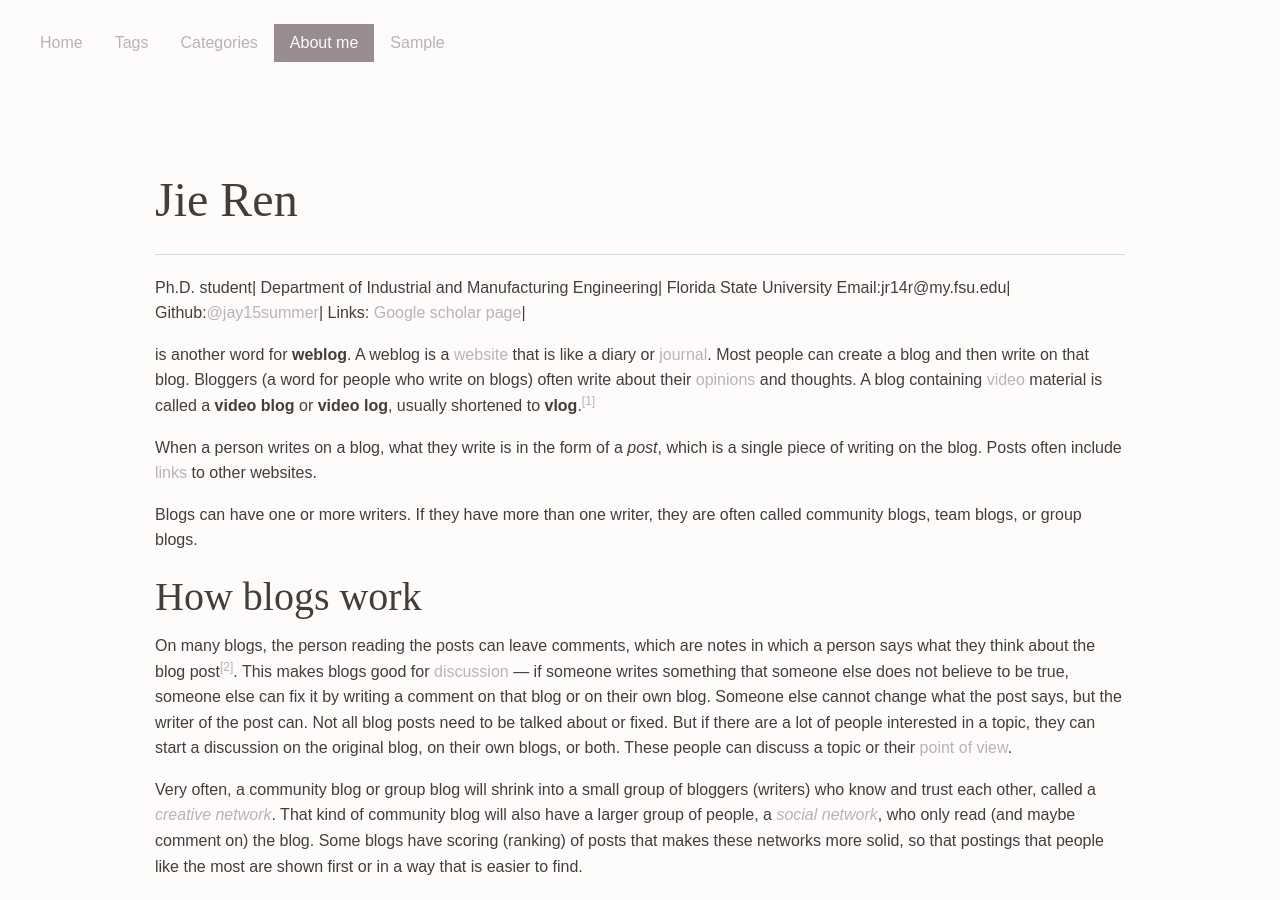
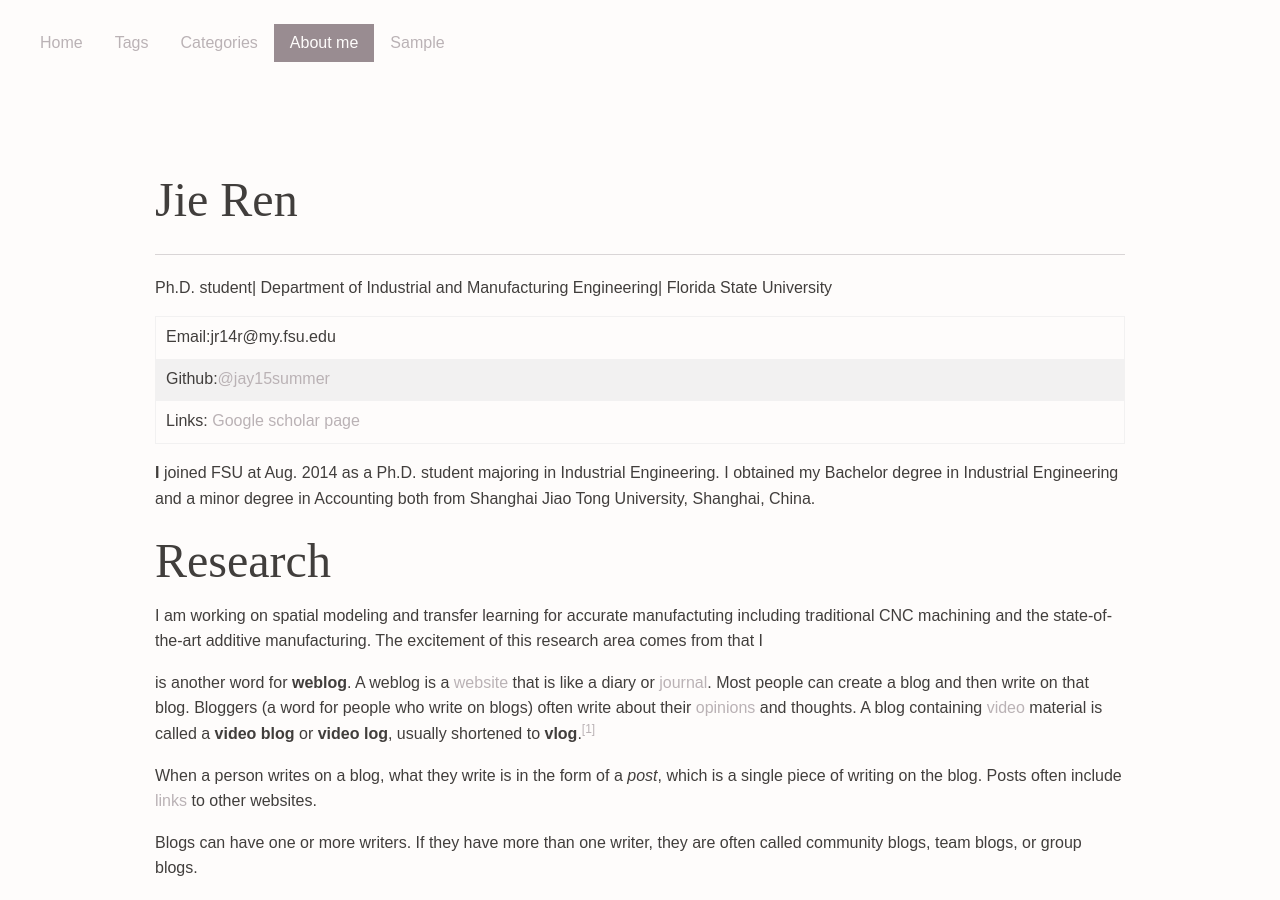
Before and after one commit to jay15summer/jay15summer.github.io-old, a Jekyll site: the page built from about.md, in a window 1280 px wide and 900 px high. Built offline with Jekyll 4.4.1, drawn with Linux system fonts in a browser that asks for light colours; nearby versions of some CDN libraries.

Commit message:
Update about.md

```diff
--- a/about.md
+++ b/about.md
@@ -6,12 +6,15 @@ permalink: /about/
 Ph.D. student|
 Department of Industrial and Manufacturing Engineering|
 Florida State University
+
 Email:jr14r@my.fsu.edu|
 Github:[@jay15summer](https://github.com/jay15summer)|
 Links: [Google scholar page](https://scholar.google.com/citations?user=9pqclwIAAAAJ&hl=en&oi=ao)|
 
+**I** joined FSU at Aug. 2014 as a Ph.D. student majoring in Industrial Engineering. I obtained my Bachelor degree in Industrial Engineering and a minor degree in Accounting both from Shanghai Jiao Tong University, Shanghai, China.
 
-
+# Research
+I am working on spatial modeling and transfer learning for accurate manufactuting including traditional CNC machining and the state-of-the-art additive manufacturing. The excitement of this research area comes from that I
 
 is another word for **weblog**. A weblog is a [website](/wiki/Website "Website") that is like a diary or [journal](/wiki/Journal "Journal"). Most people can create a blog and then write on that blog. Bloggers (a word for people who write on blogs) often write about their [opinions](/wiki/Opinion "Opinion") and thoughts. A blog containing [video](/wiki/Video "Video") material is called a **video blog** or **video log**, usually shortened to **vlog**.<sup id="cite_ref-1" class="reference">[[1]](#cite_note-1)</sup>
 
```
